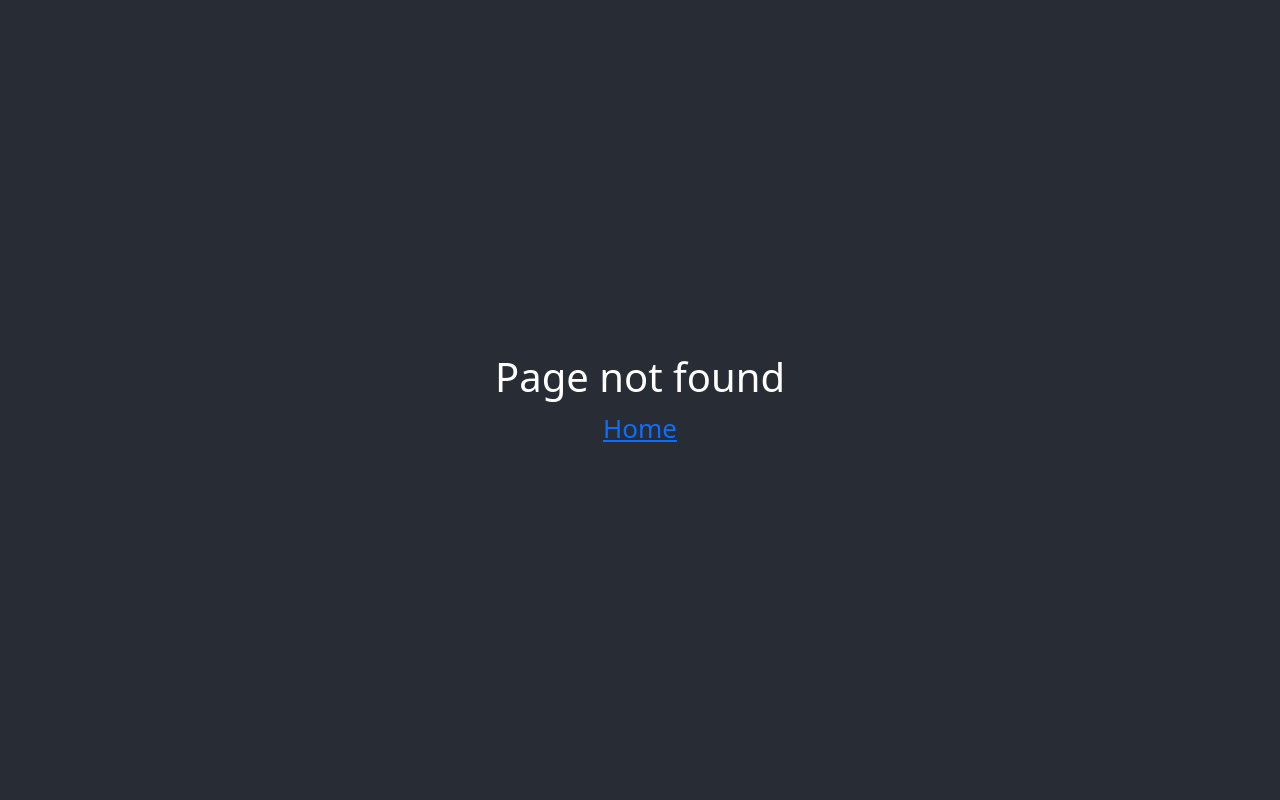
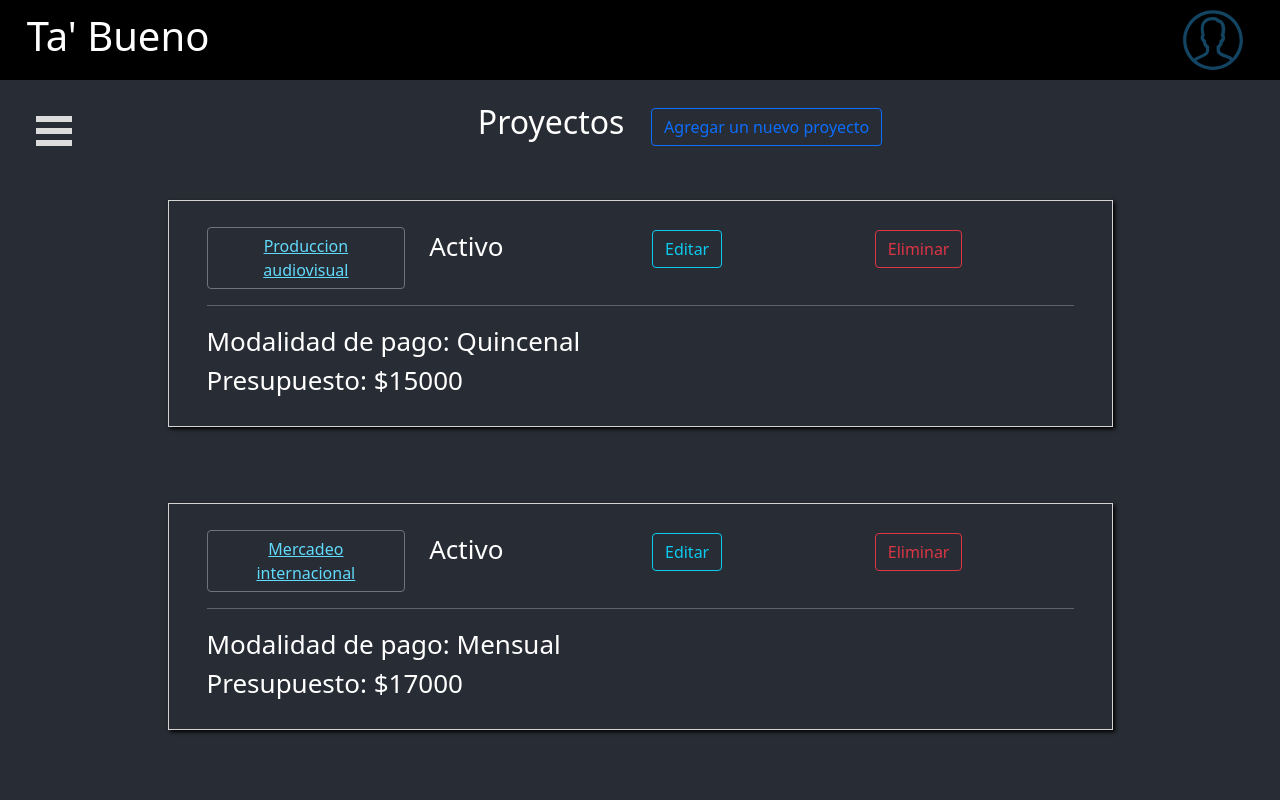
Before and after one commit to emmasolis1/pi-databases_softwareEngineering, a React (Create React App) app in the folder Planilla/planilla-frontend_react/: page /Project in a window 1280 px wide. Before the commit this address had no page. Shown: the top 800 px of the page. Built offline with nearby package versions, Linux system fonts and the light colour scheme.

Commit message:
Creación de la parte visual de proyectos usando como base la vizualización de beneficios.

```diff
--- a/Planilla/planilla-frontend_react/src/App.js
+++ b/Planilla/planilla-frontend_react/src/App.js
@@ -2,6 +2,7 @@ import React, { Component } from 'react';
 import { BrowserRouter as Router, Routes, Route } from "react-router-dom";
 import Home from './Home';
 import BenefitsEmployer from './BenefitsEmployer';
+import Project from './Project';
 import Employees from './Employees';
 import NotFound from './NotFound';
 
@@ -12,6 +13,7 @@ export default function App() {
                 <Route index element={<Home />} />
                 <Route path="/BenefitsEmployer" element={<BenefitsEmployer />} />
                 <Route path="/Employees" element={<Employees />} />
+                <Route path="/Project" element={<Project />} />
                 <Route path="*" element={<NotFound />} />
             </Routes>
         </Router>
--- a/Planilla/planilla-frontend_react/src/Home.js
+++ b/Planilla/planilla-frontend_react/src/Home.js
@@ -30,6 +30,7 @@ const Home = () => {
                 </a>
                 <Link to="BenefitsEmployer"><a className="App-link">BenefitsEmployer</a></Link>
                 <Link to="Employees"><a className="App-link">Employees</a></Link>
+                <Link to="Project"><a className="App-link">Projects</a></Link>
             </div>
             <Footer />
         </div>
--- /dev/null
+++ b/Planilla/planilla-frontend_react/src/Project.js
@@ -0,0 +1,46 @@
+import React from 'react';
+import { Button } from 'reactstrap';
+
+import SideNavigationBar from './components/SideNavigationBar';
+import BenefitsMainInfo from './components/ProjectsMainInfo';
+import Header from './components/Header';
+import Footer from './components/Footer';
+
+const Project = () => {
+  return (
+    <div className="App">
+
+      <SideNavigationBar />
+      <Header />
+
+      <div className="App-header">
+
+        <div style={titleStyle}>
+          <h2 style={{ paddingRight: '20pt' }}>Proyectos</h2>
+          <Button color="primary" outline>
+            Agregar un nuevo proyecto
+          </Button>
+        </div>
+
+              <BenefitsMainInfo name="Produccion audiovisual" isActive="true" payment="Quincenal" budget="$15000" />
+              <BenefitsMainInfo name="Mercadeo internacional" isActive="true" payment="Mensual" budget="$17000" />
+              <BenefitsMainInfo name="Distribucion agropecuaria" isActive="true" payment="Semanal" budget="$20000" />
+
+      </div>
+
+      <Footer />
+
+    </div>
+  );
+};
+
+const titleStyle = {
+  display: 'inline-flex',
+  flexDirection: 'row',
+  flexWrap: 'no-wrap',
+  alignItems: 'center',
+  paddingTop: '10pt',
+  paddingLeft: '60pt'
+}
+
+export default Project;
--- /dev/null
+++ b/Planilla/planilla-frontend_react/src/components/ProjectsMainInfo.js
@@ -0,0 +1,73 @@
+import React from "react";
+import 'bootstrap/dist/css/bootstrap.min.css'
+import { Button } from "reactstrap";
+import { Link } from "react-router-dom";
+
+// Props expected: name, isActive, jobPosition, employeeType, paymentType, netSalary, sumDeductions, realSalary, extraBenefits
+
+const BenefitsMainInfo = (props) => {
+  return (
+    <div style={divStyle}>
+
+      <div class="container">
+        <div class="row">
+        <div class="col">
+            <Button outline>
+                          <Link to="/Employees"><a className="App-link">{props.name}</a></Link>
+            </Button>
+
+          </div>
+          { props.isActive ?
+            <div class="col">
+              Activo
+            </div>
+          :
+            <div class="col">
+              Inactivo
+            </div>
+          }
+          <div class="col" style={{}}>
+            <Button color="info" outline>
+              Editar
+            </Button>
+          </div>
+          <div class="col">
+            <Button color="danger" outline>
+              Eliminar
+            </Button>
+          </div>
+        </div>
+
+        <hr></hr>
+
+        <div class="row">
+          <div class="col">
+            Modalidad de pago: {props.payment}
+          </div>
+        </div>
+
+        <div class="row">
+            <div class="col">
+                Presupuesto: {props.budget}
+            </div>
+        </div>
+
+      </div>
+
+    </div>
+  );
+}
+
+const divStyle = {
+  border: '1pt solid #d3d3d3',
+  marginBottom: '1em',
+  marginLeft: 'auto',
+  marginRight: 'auto',
+  marginTop: '50px',
+  padding: '1em',
+  textAlign: 'left',
+  width: '75%',
+  boxShadow: '2px 2px 4px black',
+}
+
+export default BenefitsMainInfo;
--- a/Planilla/planilla-frontend_react/src/components/SideNavigationBar.js
+++ b/Planilla/planilla-frontend_react/src/components/SideNavigationBar.js
@@ -7,8 +7,9 @@ function SideNavigationBar() {
     return (
         <Menu>
             <a id="Home" className="menu-item" href="/">Home</a>
+            <a id="Project" className="menu-item" href="/Project">Projects</a>
+            <a id="Employees" className="menu-item" href="/Employees">Employees</a>
             <a id="BenefitsEmployer" className="menu-item" href="/BenefitsEmployer">BenefitsEmployer</a>
-            <a id="Employees" className="menu-item" href="/Employees">Employees</a>
         </Menu>
     );
 }
```
